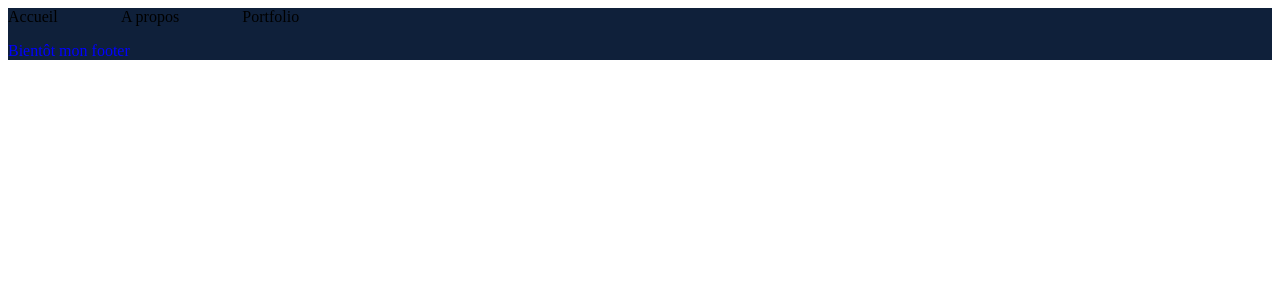
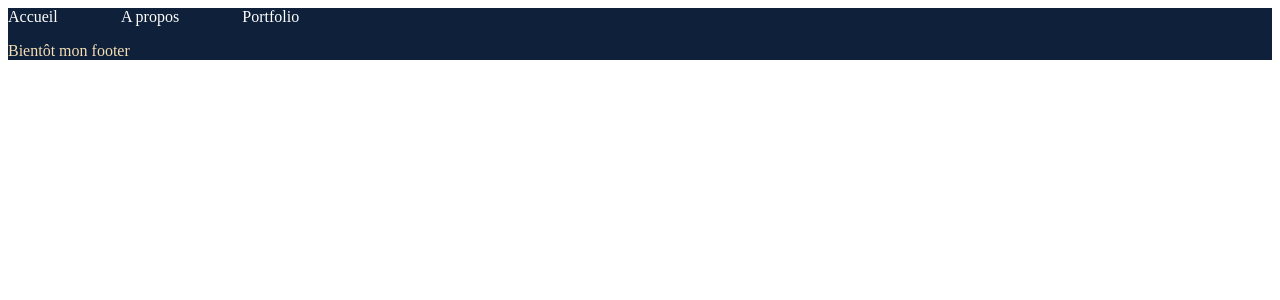
Before and after one commit to SolenPB/uxdesign-port, a Vue app: page / in a window 1280 px wide. Shown: the top 300 px of the page. Built offline with nearby package versions, Linux system fonts and the light colour scheme.

Commit message:
maj color

```diff
--- a/src/components/FooterNav.vue
+++ b/src/components/FooterNav.vue
@@ -10,6 +10,6 @@ export default {
 
 <style>
 	p {
-		color: blue;
+		color: wheat;
 	}
 </style>
--- a/src/components/NavLink.vue
+++ b/src/components/NavLink.vue
@@ -12,7 +12,7 @@ export default {
 <style>
 	a {
 		text-decoration: none;
-        color: black;
+        color: white;
         padding-right: 5%;
 	}
 </style>
```
